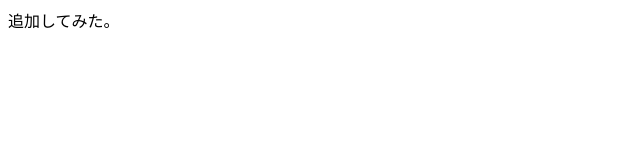
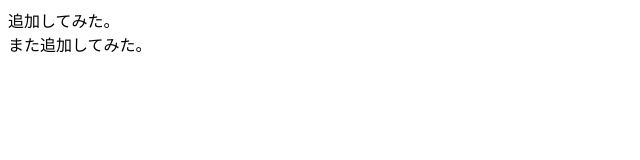
Before and after one commit to gonta1026/dummy_project, a plain HTML site: page index.html in a window 1280 px wide. Shown: the whole page, without its empty margins (0-640 px from the left). Drawn offline with Linux system fonts and the light colour scheme.

Commit message:
また追加

```diff
--- a/index.html
+++ b/index.html
@@ -7,5 +7,6 @@
 </head>
 <body>
   <header>追加してみた。</header>
+  <header>また追加してみた。</header>
 </body>
 </html>
```
